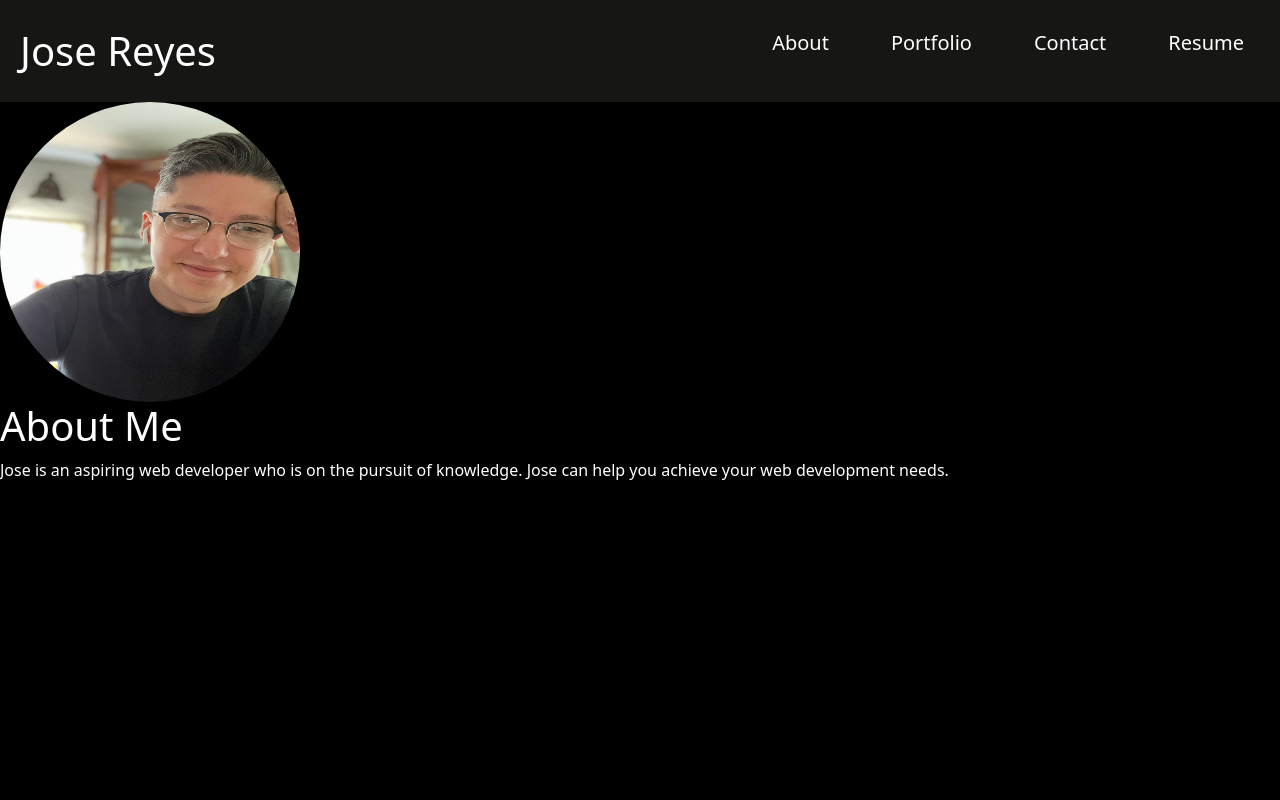
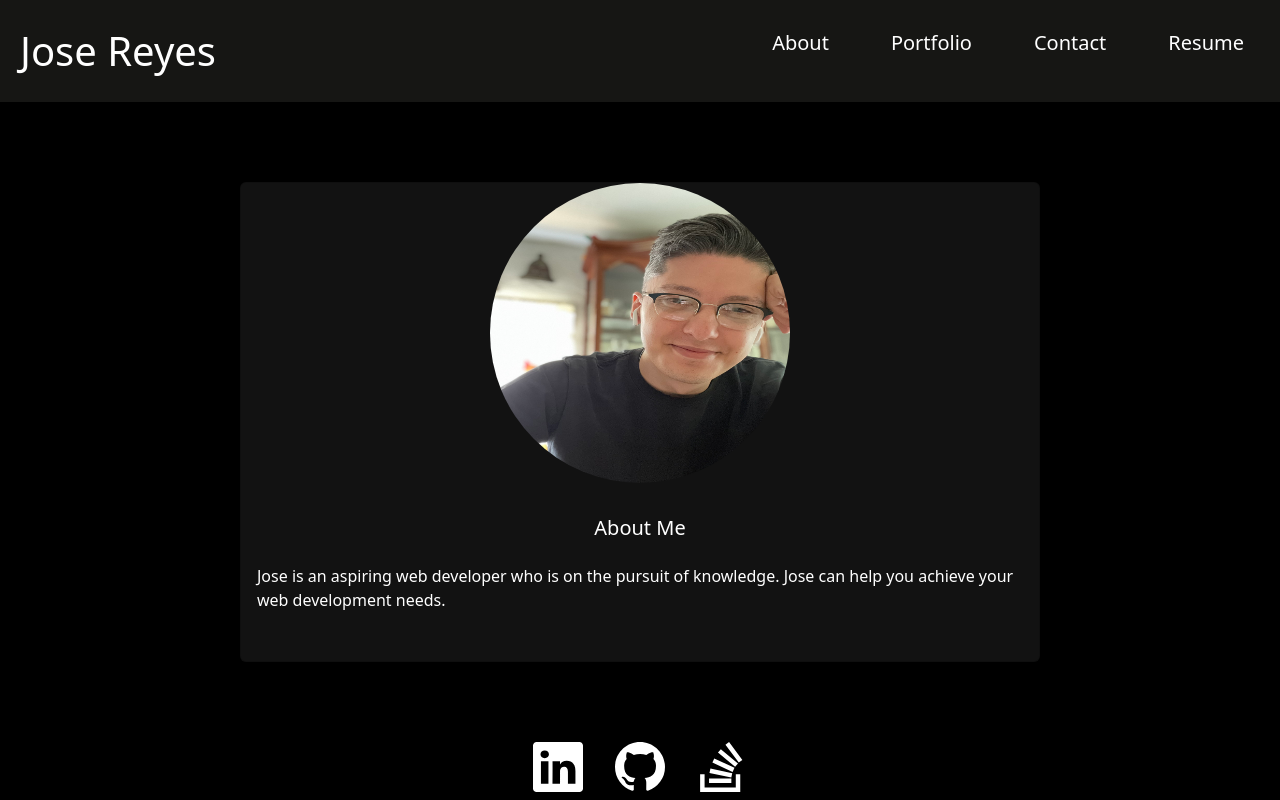
Before and after one commit to Reyes-Jose/Portfolio-Reyes, a React (Create React App) app: page / in a window 1280 px wide. Shown: the top 800 px of the page. Built offline with nearby package versions, Linux system fonts and the light colour scheme.

Commit message:
fixes about page and links

```diff
--- a/src/components/Footer/Footer.js
+++ b/src/components/Footer/Footer.js
@@ -7,7 +7,7 @@ const footerStyle = {
     display: "flex",
     justifyContent: "center",
     gap: "2rem",
-    marginTop: "100vh",
+    marginTop: "80vh",
     // position:"absolute",
     // left:"0",
     // bottom: "0px",
--- a/src/components/Header/NavBarStyle.css
+++ b/src/components/Header/NavBarStyle.css
@@ -25,7 +25,3 @@ body{
     color: inherit;
     text-decoration: none;
 }
-
-.nav li:hover{
-    color: yellow;
-}
--- a/src/components/pages/About.js
+++ b/src/components/pages/About.js
@@ -1,21 +1,55 @@
 import React from "react";
-import myImage from "../../images/IMG-555.jpg"
+import myImage from "../../images/IMG-555.jpg";
+import { Card } from "react-bootstrap";
 
+export default function About() {
+  return (
+    <div
+      style={{
+        display: "flex",
+        justifyContent: "center",
+        alignItems: "center",
+        position: "absolute",
+        height: "80%",
+        width: "100%",
+      }}
+    >
+      <Card
+        style={{
+          width: "50rem",
+          background: "#121212",
+          alignItems: "center",
+          height: "30rem",
+        }}
+      >
+        <img
+          src={myImage}
+          alt=""
+          style={{ width: 300, height: 300, borderRadius: 200 }}
+        ></img>
 
-
-
-
-export default function About(){
-    return (
-    <div>
-
-        <img src={myImage} alt="" style={{width: 300, height: 300, borderRadius: 200, }} ></img>
-
-
-        <h1>About Me</h1>
-        <p>
-        Jose is an aspiring web developer who is on the pursuit of knowledge. Jose can help you achieve your web development needs.
-        </p>
+        <Card.Body
+          style={{
+            display: "flex",
+            flexWrap: "wrap",
+            justifyContent: "center",
+          }}
+        >
+          <Card.Title
+            style={{
+              display: "flex",
+              justifyContent: "center",
+              alignItems: "center",
+            }}
+          >
+            About Me
+          </Card.Title>
+          <Card.Text>
+            Jose is an aspiring web developer who is on the pursuit of
+            knowledge. Jose can help you achieve your web development needs.
+          </Card.Text>
+        </Card.Body>
+      </Card>
     </div>
-    )
-};
+  );
+}
--- a/src/components/pages/Contact.js
+++ b/src/components/pages/Contact.js
@@ -1,31 +1,54 @@
 import React from "react";
-import Form from 'react-bootstrap/Form';
-import InputGroup from 'react-bootstrap/InputGroup';
-import Button from 'react-bootstrap/Button';
-
-
-
-
-export default function Contact(){
-
-    return(
-        <div className="container" >
+import Form from "react-bootstrap/Form";
+import InputGroup from "react-bootstrap/InputGroup";
+import Button from "react-bootstrap/Button";
+import { Card } from "react-bootstrap";
+export default function Contact() {
+  return (
+    <div
+      style={{
+        display: "flex",
+        justifyContent: "center",
+        alignItems: "center",
+        position: "absolute",
+        height: "80%",
+        width: "100%",
+      }}
+    >
+      <Card
+        style={{
+          width: "30rem",
+          background: "#121212",
+          alignItems: "center",
+          height: "25rem",
+        }}
+      >
+        <Card.Body
+          style={{
+            display: "flex",
+            flexWrap: "wrap",
+            justifyContent: "center",
+            alignItems: "center",
+          }}
+        >
           <InputGroup className="mb-3">
-        <Form.Control
-          placeholder="Full Name"
-        />
+            <Form.Control placeholder="Full Name" />
           </InputGroup>
           <InputGroup className="mb-3">
-        <Form.Control
-          placeholder="Email"
-        />
+            <Form.Control placeholder="Email" />
           </InputGroup>
           <InputGroup>
-        <Form.Control as="textarea" aria-label="With textarea"  placeholder="Type your message here..."/>
+            <Form.Control
+              as="textarea"
+              aria-label="With textarea"
+              placeholder="Type your message here..."
+            />
           </InputGroup>
           <Button variant="primary" size="lg">
             Submit
           </Button>
+        </Card.Body>
+      </Card>
     </div>
-    )
+  );
 }
```
Also changed, not shown: 1 other file (tests, documents, lock files or other folders). Lines whose indentation alone changed are shown as unchanged.
